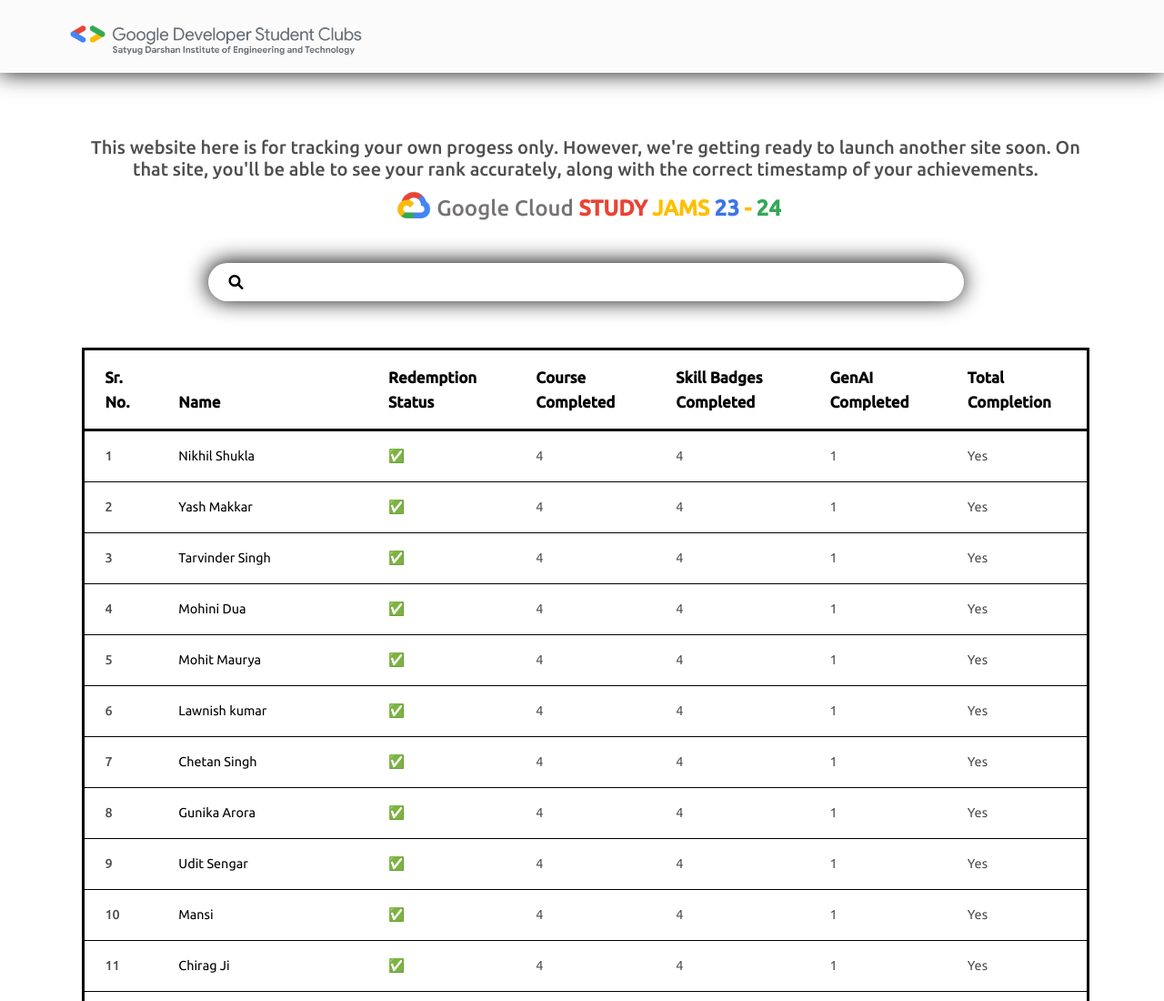
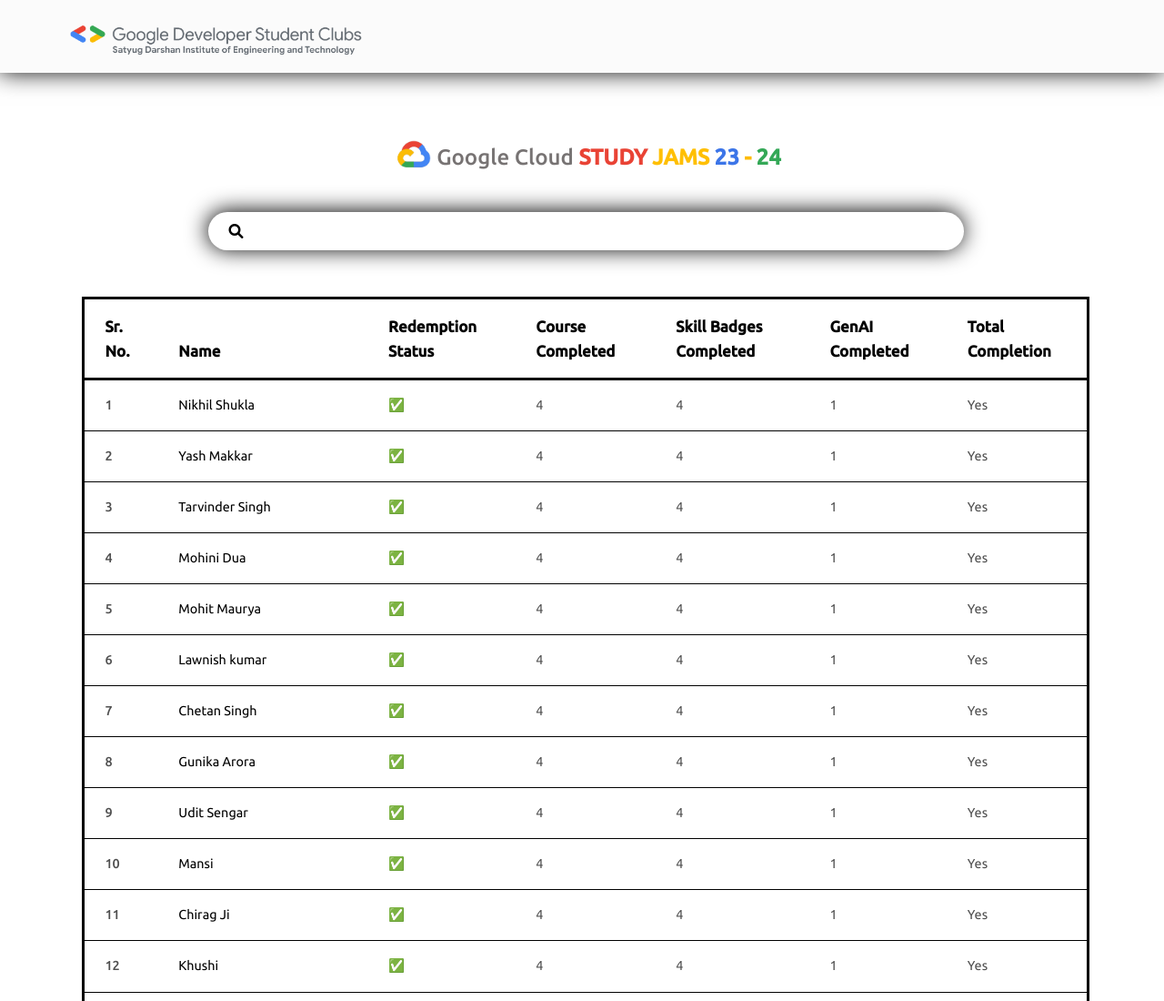
Before and after one commit to knighthood121/GDSC-SDIET-GCCP-PROGESS, a plain HTML site: page index.html in a window 1280 px wide. Shown: the top 1100 px of the page at 91% size. Drawn offline with nearby package versions, Linux system fonts and the light colour scheme.

Commit message:
Update index.html

```diff
--- a/index.html
+++ b/index.html
@@ -29,10 +29,7 @@
          </nav>
          <div class="container" style="padding-top: 0px; padding-bottom: 40px; padding-left: 20px; margin-top: 150px;">
             <div class="gccp_data text-center my-5">
-               <h5>
-                  This website here is for tracking your own progess only. However, we're getting ready to launch another site
-                  soon. On that site, you'll be able to see your rank accurately, along with the correct timestamp of your achievements.
-               </h5>
+
                <h4 style="font: weight 450;"><img src="/assets/cloudLg.png" alt="SDIET_logo" class="sdietlg"><span>Google </span>Cloud <b><span class="study">STUDY </span><span class="jams">JAMS </span><span class="num23">23</span><span class="sym-"> - </span><span class="num24">24</span></b></h4>
                <div class="custom-menu__right w-75 mx-auto ">
                   <i class="fa-solid fa-magnifying-glass icon"></i>
```
